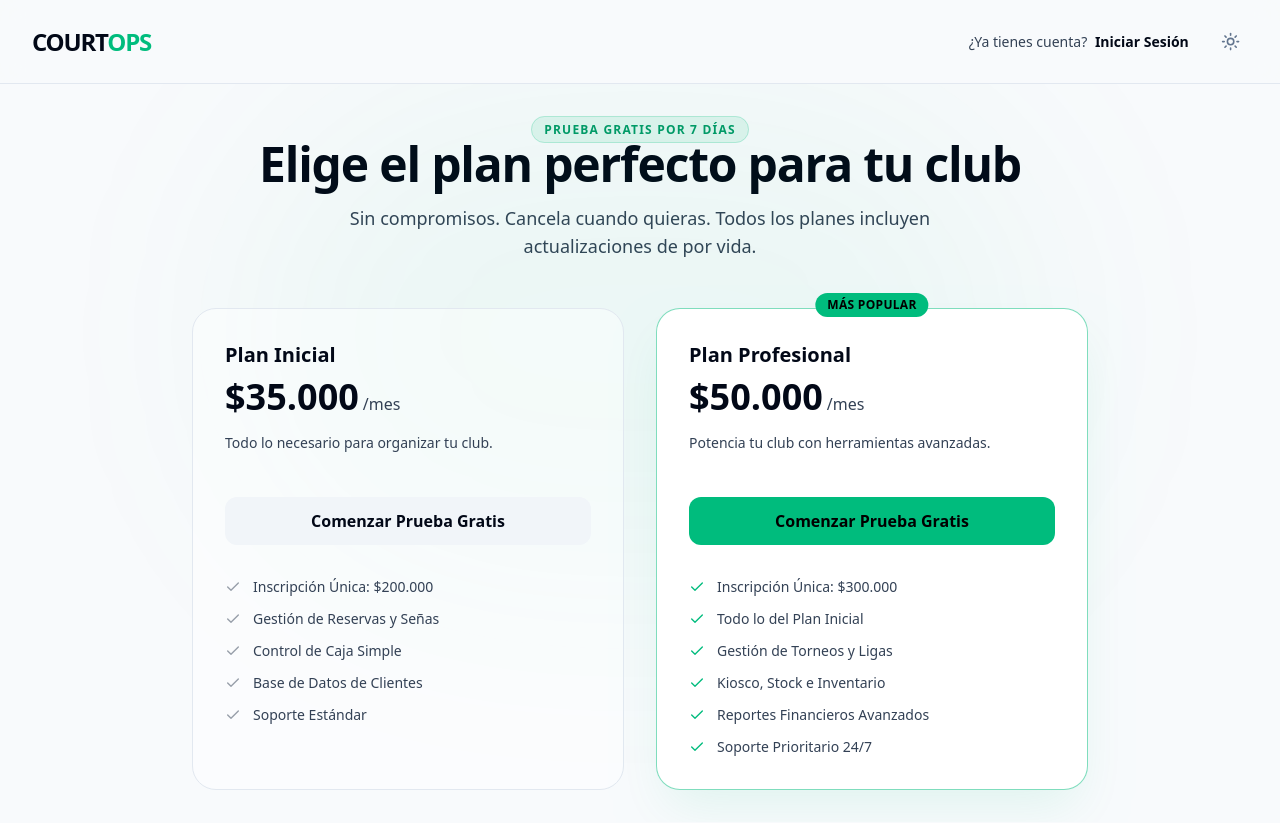
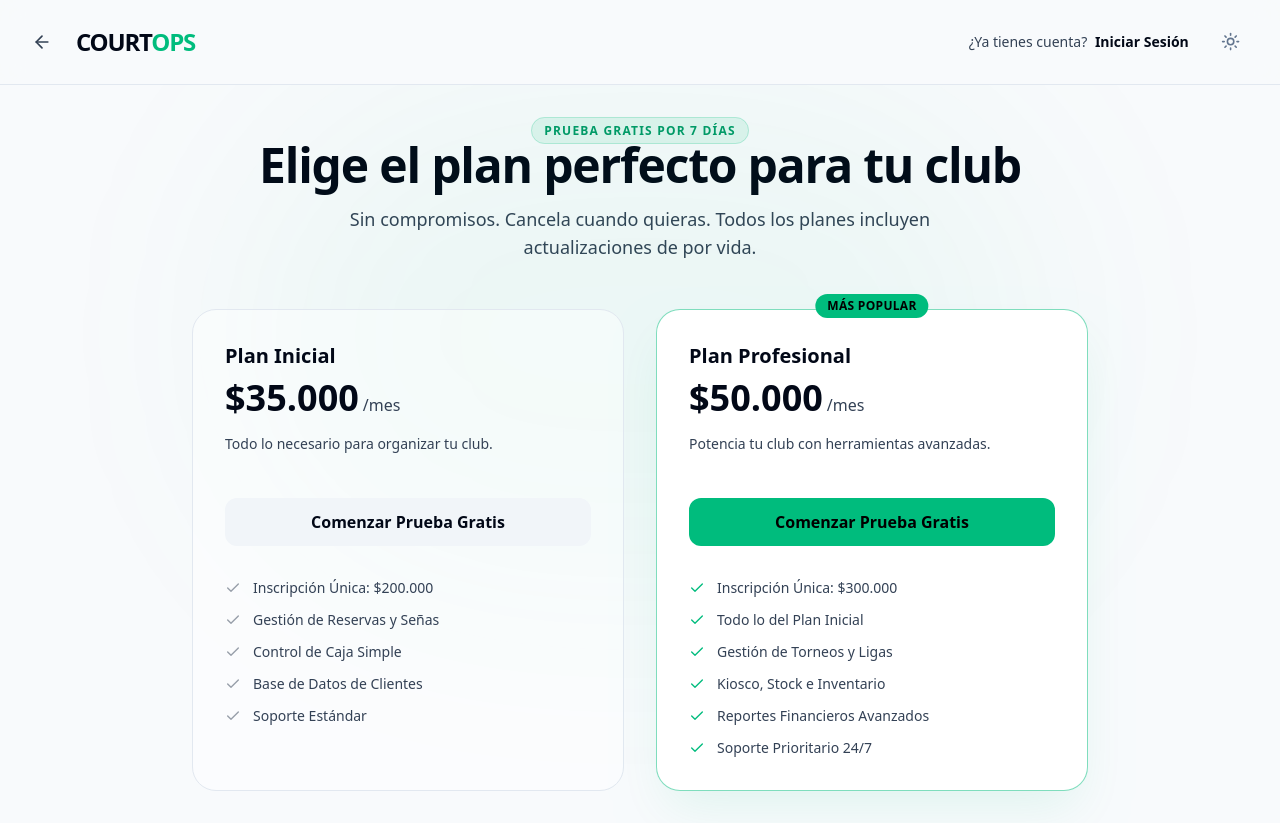
Before and after one commit to 7Francus7/CourtOps, a Next.js app in the folder courtops/: page /register in a window 1280 px wide. Built offline with nearby package versions, Linux system fonts and the light colour scheme; no server answers.

Commit message:
feat: add back arrow to login and register pages

```diff
--- a/courtops/src/app/login/page.tsx
+++ b/courtops/src/app/login/page.tsx
@@ -1,8 +1,11 @@
+
 'use client'
 
 import React, { useState } from 'react'
 import { signIn } from 'next-auth/react'
 import { useRouter } from 'next/navigation'
+import Link from 'next/link'
+import { ArrowLeft } from 'lucide-react'
 
 export default function LoginPage() {
        const router = useRouter()
@@ -32,7 +35,13 @@ export default function LoginPage() {
        }
 
        return (
-              <div className="min-h-screen bg-background flex flex-col items-center justify-center p-4 transition-colors duration-300">
+              <div className="min-h-screen bg-background flex flex-col items-center justify-center p-4 transition-colors duration-300 relative">
+                     <Link
+                            href="/"
+                            className="absolute top-8 left-8 p-2 rounded-full bg-secondary/50 hover:bg-secondary text-muted-foreground hover:text-foreground transition-all duration-300"
+                     >
+                            <ArrowLeft size={24} />
+                     </Link>
 
                      <div className="w-full max-w-md space-y-8">
                             {/* Logo & Brand */}
--- a/courtops/src/app/register/page.tsx
+++ b/courtops/src/app/register/page.tsx
@@ -2,7 +2,7 @@
 
 import React, { useState } from 'react'
 import { motion, AnimatePresence } from 'framer-motion'
-import { Check, ArrowRight, Loader2, Store, User, Mail, Lock } from 'lucide-react'
+import { Check, ArrowRight, Loader2, Store, User, Mail, Lock, ArrowLeft } from 'lucide-react'
 import Link from 'next/link'
 import { registerClub } from '@/actions/auth/register'
 import { useRouter } from 'next/navigation'
@@ -92,9 +92,14 @@ export default function RegisterPage() {
               <div className="min-h-screen bg-background text-foreground font-sans flex flex-col">
                      {/* HEADER */}
                      <header className="py-6 px-4 md:px-8 border-b border-border flex justify-between items-center bg-background/80 backdrop-blur-md sticky top-0 z-50">
-                            <h1 className="text-2xl font-black tracking-tighter cursor-pointer" onClick={() => router.push('/')}>
-                                   COURT<span className="text-emerald-500">OPS</span>
-                            </h1>
+                            <div className="flex items-center gap-4">
+                                   <Link href="/" className="p-2 -ml-2 rounded-full hover:bg-muted text-muted-foreground hover:text-foreground transition-colors" title="Volver al inicio">
+                                          <ArrowLeft size={20} />
+                                   </Link>
+                                   <h1 className="text-2xl font-black tracking-tighter cursor-pointer" onClick={() => router.push('/')}>
+                                          COURT<span className="text-emerald-500">OPS</span>
+                                   </h1>
+                            </div>
                             <div className="flex items-center gap-6">
                                    <div className="text-sm font-medium text-muted-foreground hidden sm:block">
                                           ¿Ya tienes cuenta? <Link href="/login" className="text-foreground hover:text-emerald-500 transition-colors ml-1 font-bold">Iniciar Sesión</Link>
```
